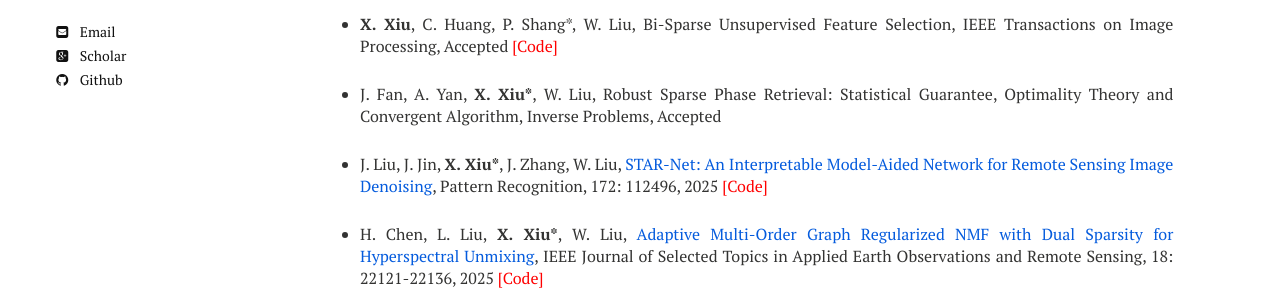
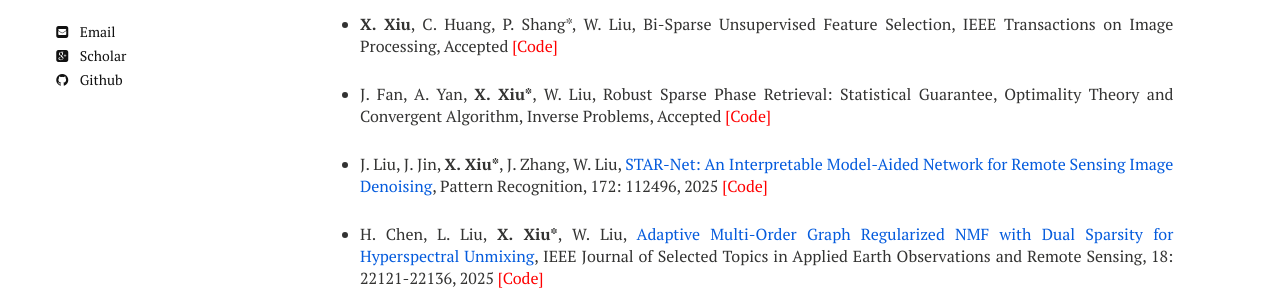
Before and after one commit to xianchaoxiu/xianchaoxiu.github.io, a Jekyll site: the page built from publications/index.md, in a window 1280 px wide. Shown: the part 261-561 px from the top of the page. Built offline with Jekyll 4.4.1, drawn with Linux system fonts in a browser that asks for light colours; nearby versions of some CDN libraries.

Commit message:
Update index.md

```diff
--- a/publications/index.md
+++ b/publications/index.md
@@ -17,7 +17,7 @@ share: false
 
 * <b>X. Xiu</b>, C. Huang, P. Shang*, W. Liu, Bi-Sparse Unsupervised Feature Selection, IEEE Transactions on Image Processing, Accepted <a href="https://github.com/xianchaoxiu/BSUFS" class="textlink" target="_blank" style="color: red;">[Code]</a>
 
-* J. Fan, A. Yan, <b>X. Xiu*</b>, W. Liu, Robust Sparse Phase Retrieval: Statistical Guarantee, Optimality Theory and Convergent Algorithm, Inverse Problems, Accepted
+* J. Fan, A. Yan, <b>X. Xiu*</b>, W. Liu, Robust Sparse Phase Retrieval: Statistical Guarantee, Optimality Theory and Convergent Algorithm, Inverse Problems, Accepted <a href="https://github.com/xianchaoxiu/HPR" class="textlink" target="_blank" style="color: red;">[Code]</a>
 
 * J. Liu, J. Jin, <b>X. Xiu*</b>, J. Zhang, W. Liu, <a href="https://doi.org/10.1016/j.patcog.2025.112496" class="textlink" target="_blank">STAR-Net: An Interpretable Model-Aided Network for Remote Sensing Image Denoising</a>, Pattern Recognition, 172: 112496, 2025 <a href="https://github.com/xianchaoxiu/STAR-Net" class="textlink" target="_blank" style="color: red;">[Code]</a>
 
```
